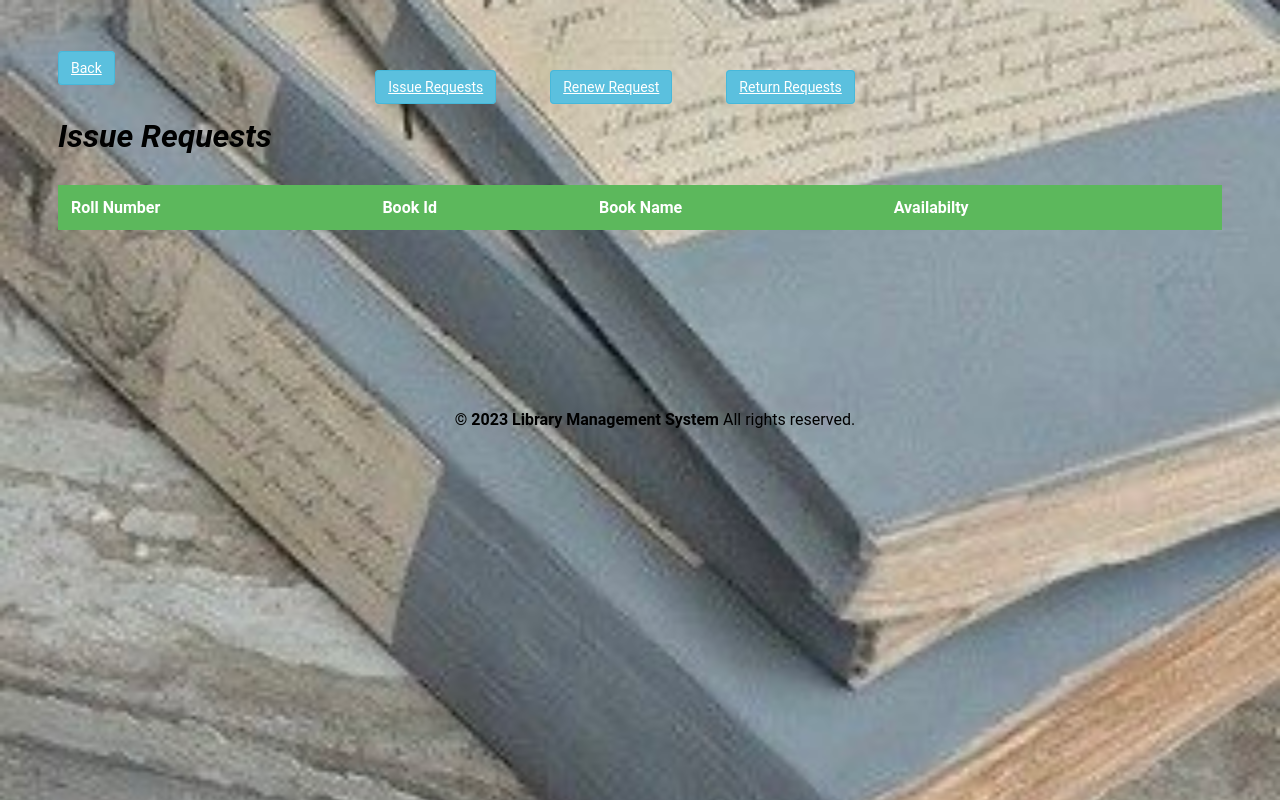
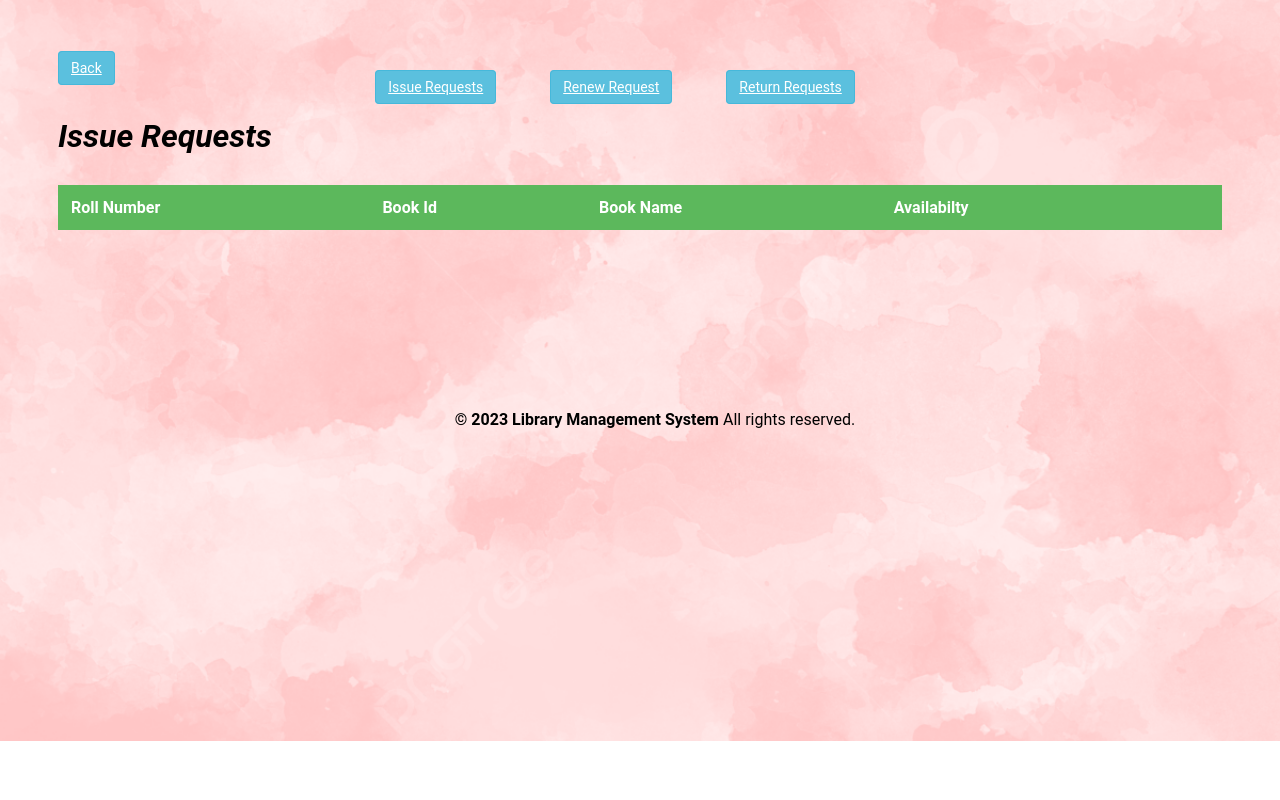
Before and after one commit to concillo/202SYSTEM, a PHP site: page /admin/issue_requests.php in a window 1280 px wide. Run offline with PHP 8.4, Linux system fonts and the light colour scheme; the visitor is signed in with stand-in values (Sample User, id 1); data that the repository does not hold is empty; some libraries are stand-ins or nearby versions.

Commit message:
[serot] added a body background for the request.

```diff
--- a/admin/issue_requests.php
+++ b/admin/issue_requests.php
@@ -21,7 +21,7 @@ if ($_SESSION['RollNo']) {
 
 
    body {font-family: 'Roboto', sans-serif;
-        background: url('images/issue.png') no-repeat;
+        background: url('../images/color.jpg') no-repeat;
         background-size: cover;
         background-position: center;
        padding:50px;
--- a/admin/return_requests.php
+++ b/admin/return_requests.php
@@ -19,7 +19,7 @@ if ($_SESSION['RollNo']) {
         <style>
 
 body {font-family: 'Roboto', sans-serif;
-        background: url('images/return.png') no-repeat;
+        background: url('../images/color.jpg') no-repeat;
         background-size: cover;
         background-position: center;
        padding:50px;
```
Also changed, not shown: admin/renew_requests.php (+7 -3 lines), images/color.jpg (added).
